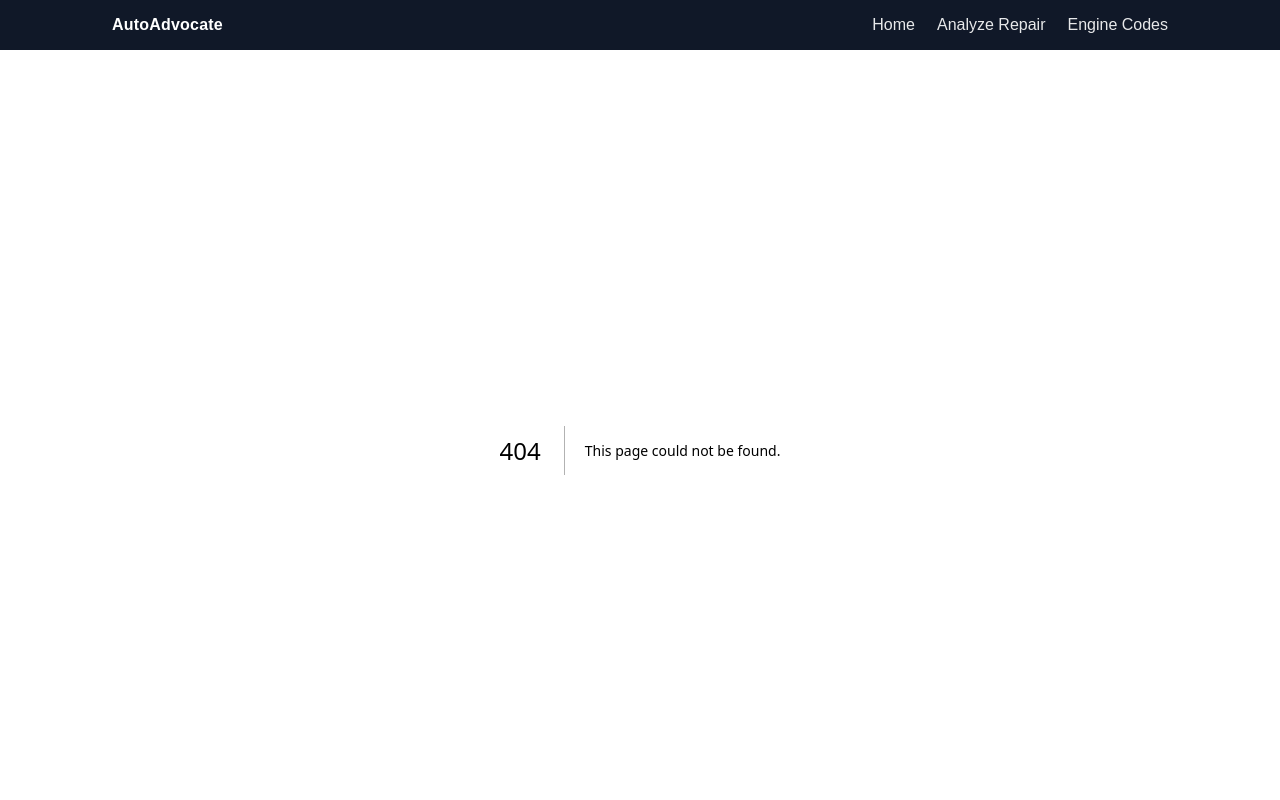
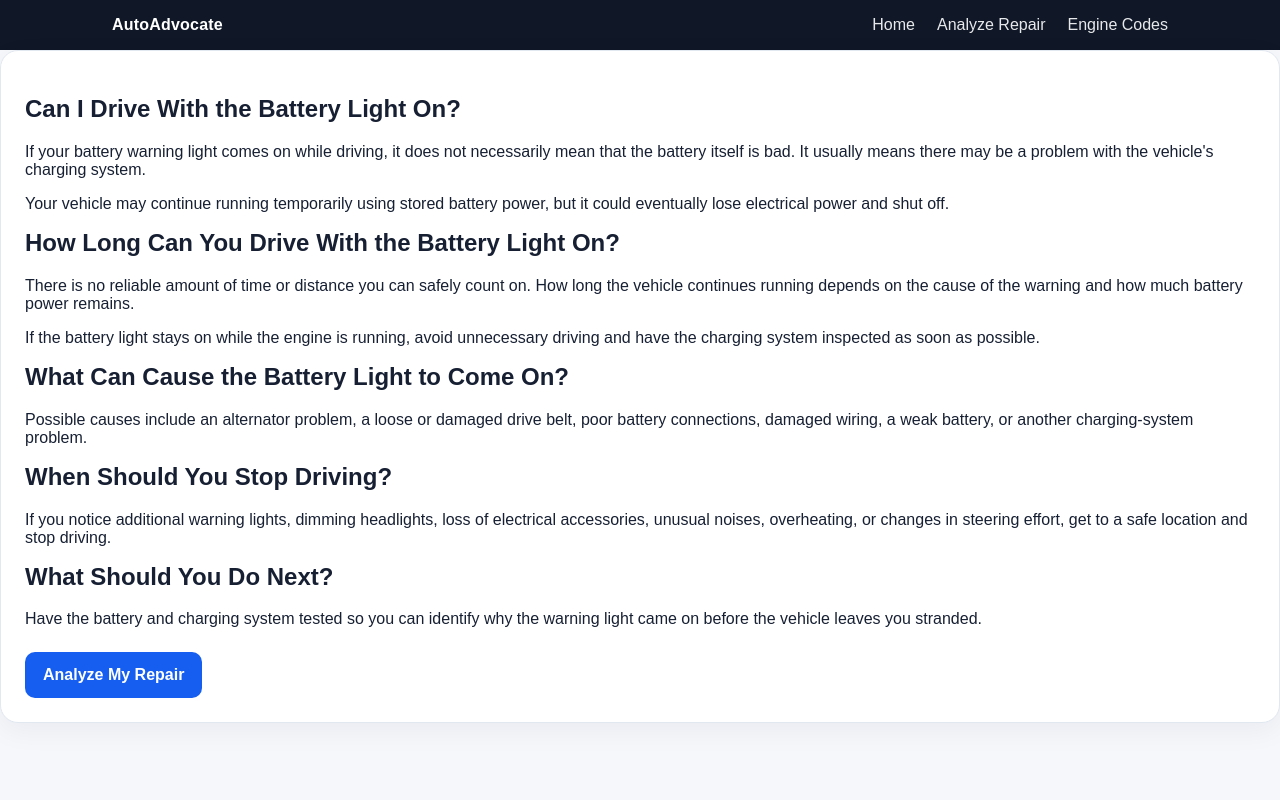
Before and after one commit to freydo7003/AutoAdvocate, a Next.js app: page /can-i-drive-with-battery-light-on in a window 1280 px wide. Before the commit this address had no page. Shown: the top 800 px of the page. Built offline with nearby package versions, Linux system fonts and the light colour scheme.

Commit message:
Add battery light SEO page

```diff
--- /dev/null
+++ b/app/can-i-drive-with-battery-light-on/page.tsx
@@ -0,0 +1,71 @@
+import Link from "next/link";
+
+export const metadata = {
+  title: "Can I Drive With the Battery Light On? | AutoAdvocate",
+  description:
+    "Learn whether you can drive with the battery light on, what the warning may mean, and what you should do before your vehicle loses power.",
+};
+
+export default function CanIDriveWithBatteryLightPage() {
+  return (
+    <main className="container">
+      <section className="card">
+        <h1>Can I Drive With the Battery Light On?</h1>
+
+        <p>
+          If your battery warning light comes on while driving, it does not
+          necessarily mean that the battery itself is bad. It usually means
+          there may be a problem with the vehicle&apos;s charging system.
+        </p>
+
+        <p>
+          Your vehicle may continue running temporarily using stored battery
+          power, but it could eventually lose electrical power and shut off.
+        </p>
+
+        <h2>How Long Can You Drive With the Battery Light On?</h2>
+
+        <p>
+          There is no reliable amount of time or distance you can safely count
+          on. How long the vehicle continues running depends on the cause of the
+          warning and how much battery power remains.
+        </p>
+
+        <p>
+          If the battery light stays on while the engine is running, avoid
+          unnecessary driving and have the charging system inspected as soon as
+          possible.
+        </p>
+
+        <h2>What Can Cause the Battery Light to Come On?</h2>
+
+        <p>
+          Possible causes include an alternator problem, a loose or damaged
+          drive belt, poor battery connections, damaged wiring, a weak battery,
+          or another charging-system problem.
+        </p>
+
+        <h2>When Should You Stop Driving?</h2>
+
+        <p>
+          If you notice additional warning lights, dimming headlights, loss of
+          electrical accessories, unusual noises, overheating, or changes in
+          steering effort, get to a safe location and stop driving.
+        </p>
+
+        <h2>What Should You Do Next?</h2>
+
+        <p>
+          Have the battery and charging system tested so you can identify why
+          the warning light came on before the vehicle leaves you stranded.
+        </p>
+
+        <div style={{ marginTop: "24px" }}>
+          <Link href="/analyze" className="btn">
+            Analyze My Repair
+          </Link>
+        </div>
+      </section>
+    </main>
+  );
+}
--- a/app/sitemap.ts
+++ b/app/sitemap.ts
@@ -46,6 +46,12 @@ export default function sitemap(): MetadataRoute.Sitemap {
   changeFrequency: "weekly",
   priority: 0.9,
 },
+{
+  url: `${baseUrl}/can-i-drive-with-battery-light-on`,
+  lastModified: new Date(),
+  changeFrequency: "weekly",
+  priority: 0.9,
+},
     {
       url: `${baseUrl}/analyze`,
       lastModified: new Date(),
```
